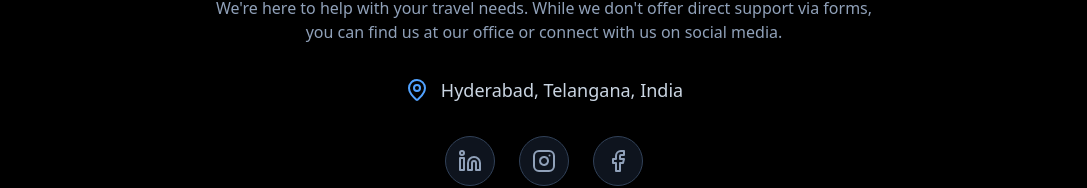
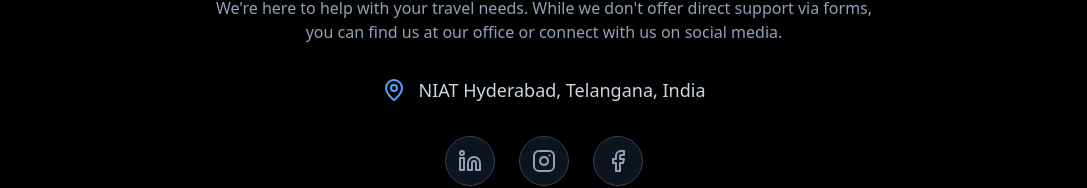
Before and after one commit to joshitha79/playsuper_assignmet, a Next.js app in the folder frontend/: page / in a window 1280 px wide. Shown: the part 924-1112 px from the top of the page, without its empty margins (96-1183 px from the left). Built offline with nearby package versions, Linux system fonts and the light colour scheme; no server answers.

Commit message:
changes in ContactUs page

```diff
--- a/frontend/app/Components/ContactUs.tsx
+++ b/frontend/app/Components/ContactUs.tsx
@@ -19,7 +19,7 @@ const ContactUs = () => {
 
         <div className="flex justify-center items-center gap-3 text-lg mb-8">
           <MapPin className="text-blue-400" />
-          <span>Hyderabad, Telangana, India</span>
+          <span>NIAT Hyderabad, Telangana, India</span>
         </div>
 
         <div className="flex justify-center gap-6 mb-12">
```
